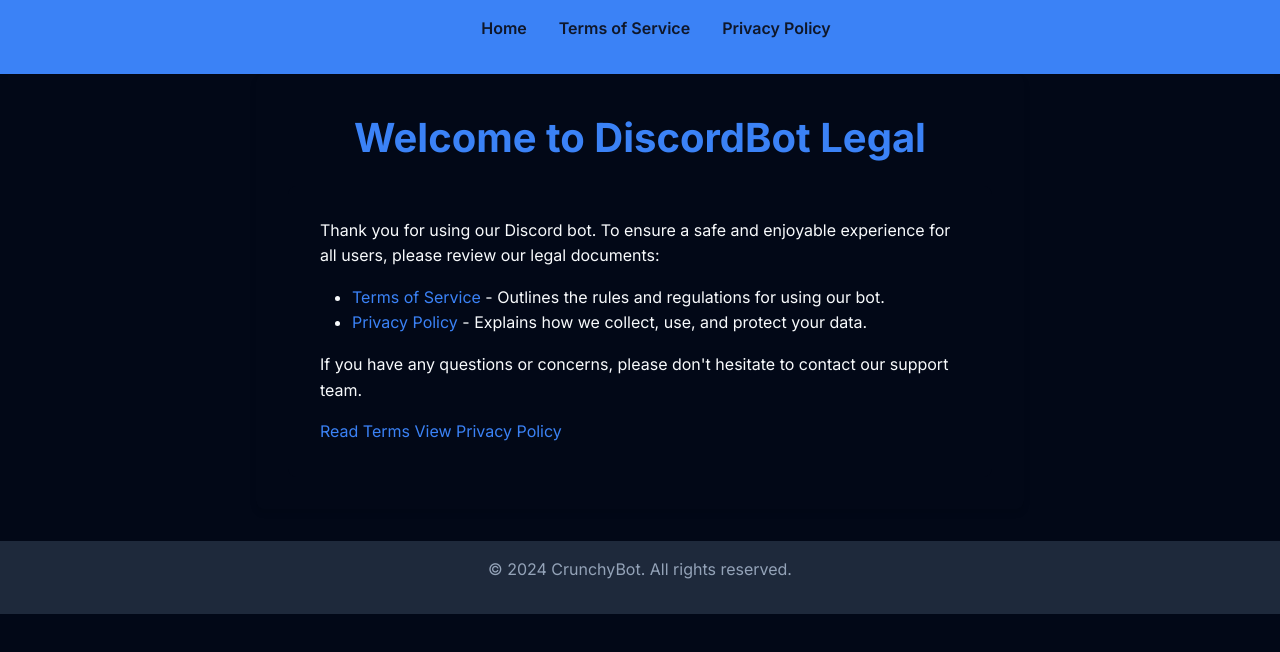
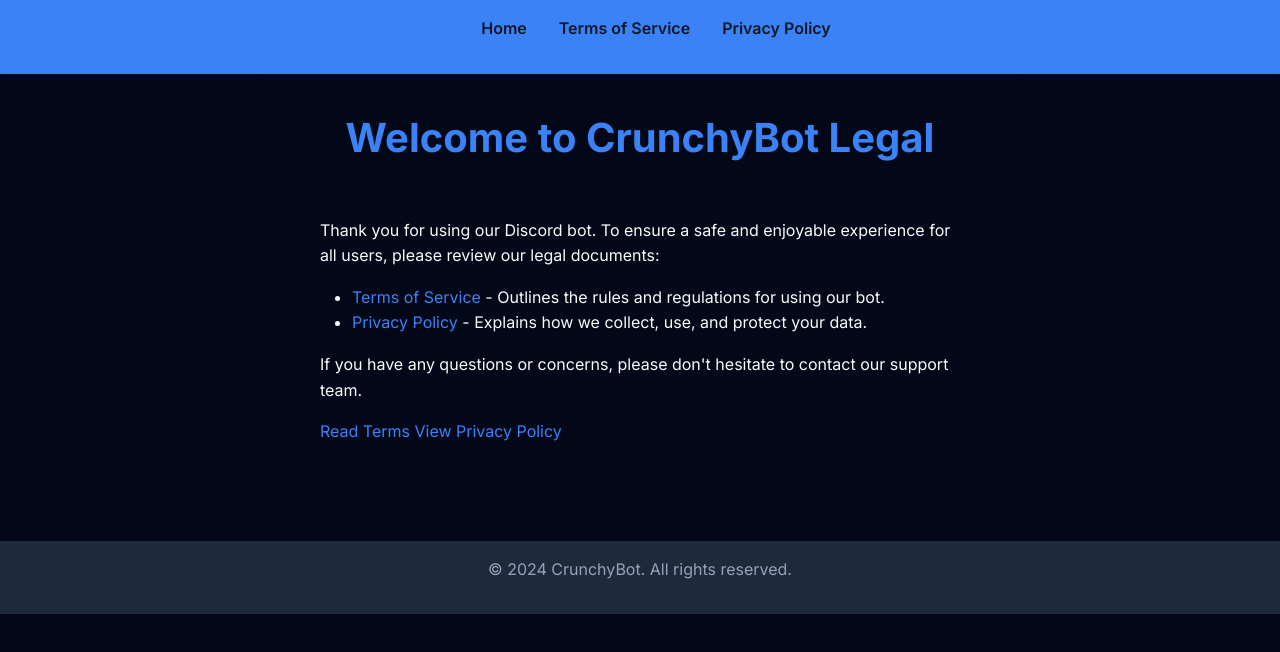
Before and after one commit to codehihe/crunchy-, a plain HTML site: page index.html in a window 1280 px wide. Drawn offline with Linux system fonts and the light colour scheme.

Commit message:
Update index.html

```diff
--- a/index.html
+++ b/index.html
@@ -22,7 +22,7 @@
 
     <main class="container">
         <section id="home">
-            <h1>Welcome to DiscordBot Legal</h1>
+            <h1>Welcome to CrunchyBot Legal</h1>
             <div class="content">
                 <p>Thank you for using our Discord bot. To ensure a safe and enjoyable experience for all users, please review our legal documents:</p>
                 <ul>
```
